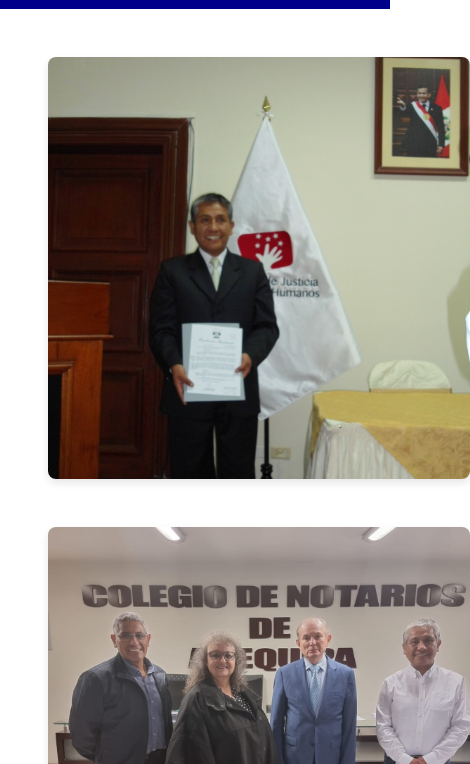
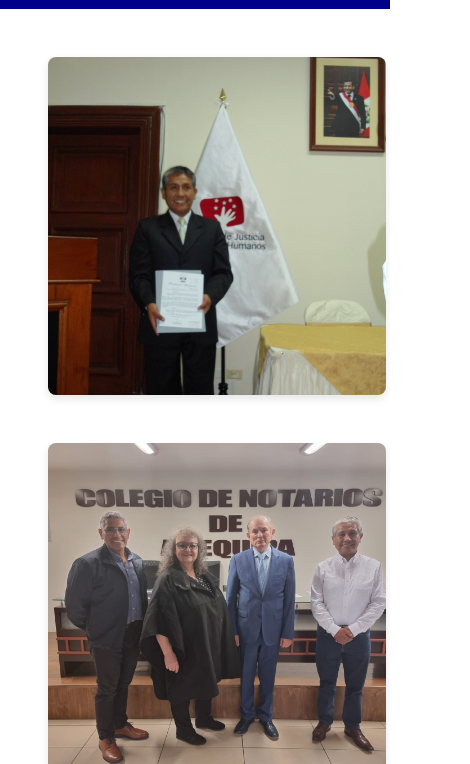
Before and after one commit to jcbdark/notaria-web, a plain HTML site: page pages/galeria.html in a window 390 px wide. Shown: the part 80-844 px from the top of the page, 470 px wide, since content can reach past the window. Drawn offline with nearby package versions, Linux system fonts and the light colour scheme; a web font is replaced by a local one.

Commit message:
actualizando estilos

```diff
--- a/css/styles.css
+++ b/css/styles.css
@@ -128,6 +128,10 @@ footer {
   .gallery {
     grid-template-columns: repeat(2,1fr);
   }
+  .gallery img {
+    width: 40vh;
+    height: 40vh;
+  }
 }
 @media (max-width:474px){
     .navbar-brand {
```
